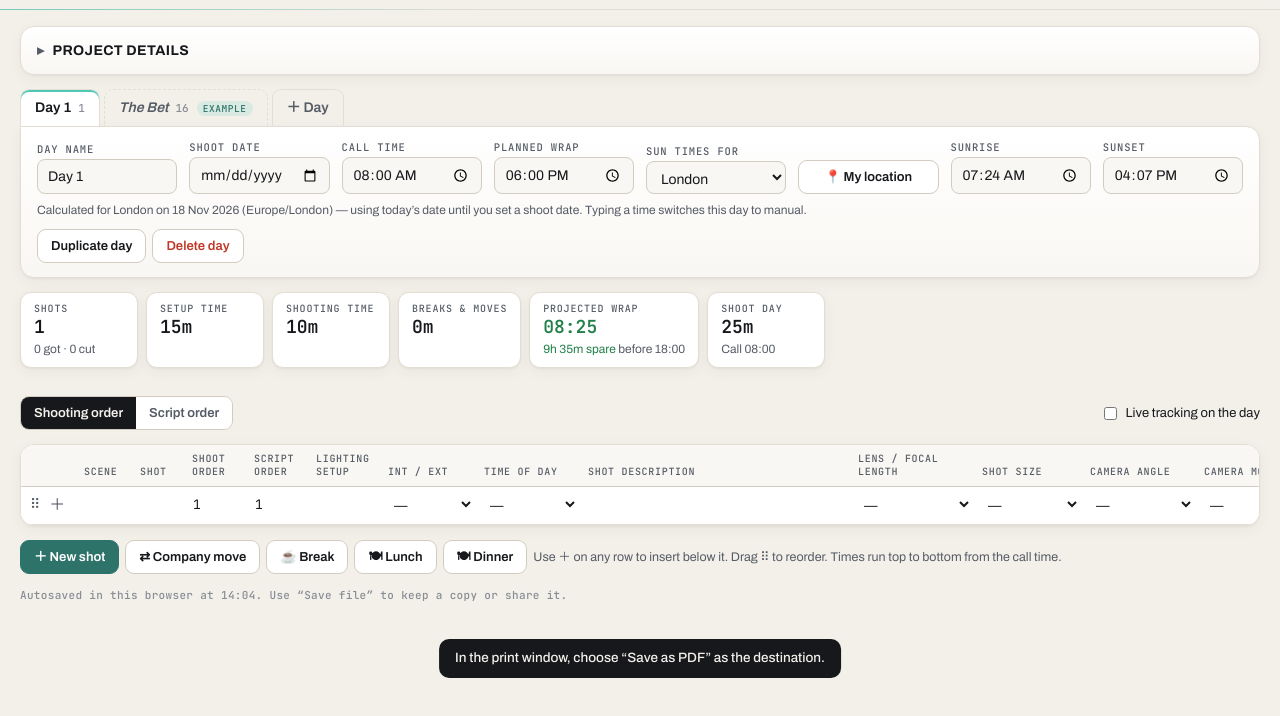
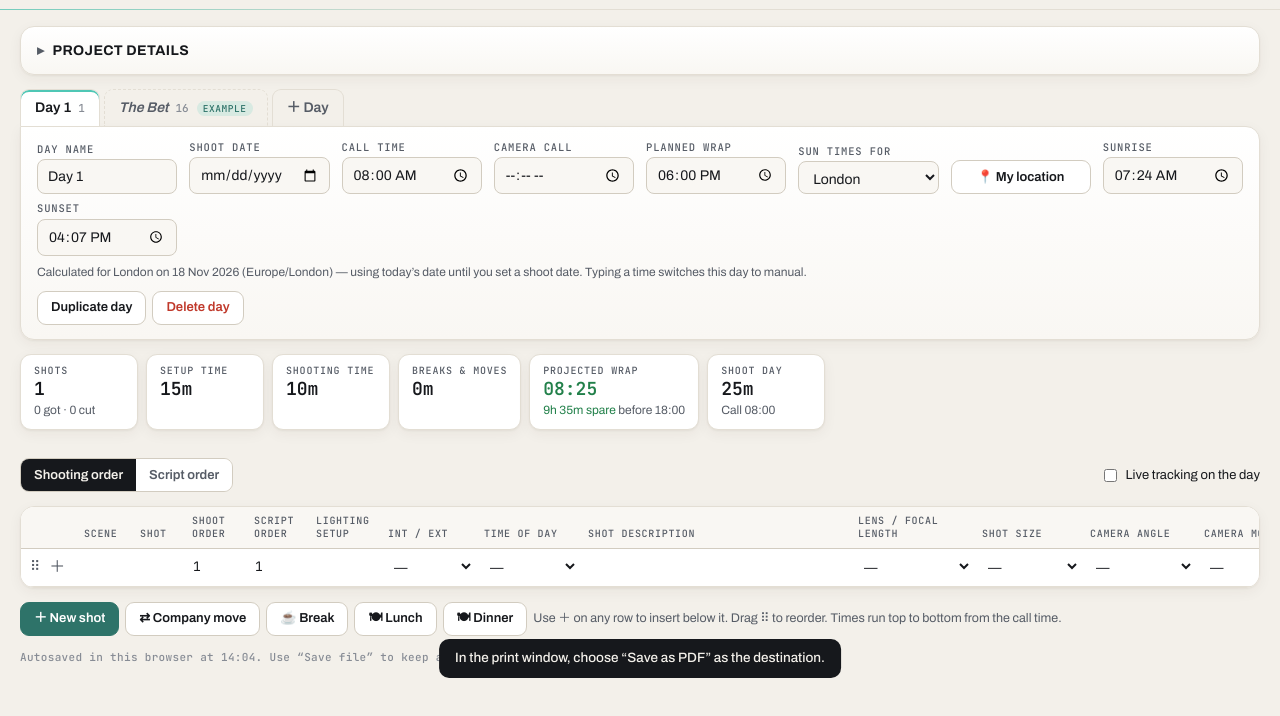
Before and after one commit to timmcglinchey/film-tool-hub, a plain HTML site: page tools/shotlist.html in a window 1280 px wide. Both pictures are taken after a click on the button "Export PDF". Shown: the part 98-814 px from the top of the page. Drawn offline with Linux system fonts and the light colour scheme.

Commit message:
Shot List: add Camera Call
The day's times now run from the camera call when one is set. The first
shot of the day takes no setup time of its own: call to camera call is its
setup. Shown in the day stats and the PDF header, copied to new days.

Co-Authored-By: Claude Opus 5.5 <noreply@anthropic.com>
Claude-Session: https://claude.ai/code/session_01TFF3TxF16yCA7MUA7uu8PA

```diff
--- a/tools/shotlist.html
+++ b/tools/shotlist.html
@@ -209,6 +209,7 @@ table.grid{border-collapse:separate;border-spacing:0;width:max-content;min-width
 .grid td.act button:hover{background:var(--field-hover);color:var(--ink)}
 .setupcell{display:flex;align-items:center}
 .eff{font:11px var(--mono);color:var(--good);white-space:nowrap;padding-right:4px;cursor:help}
+.eff.cam{color:var(--muted,inherit);opacity:.8;padding:0 4px}
 .flag{color:var(--warn);cursor:help;margin-left:3px;font-family:var(--sans)}
 .grid tr.tinted td{background:hsl(var(--h) 75% 50% / .07)}
 .grid tr.tinted td.h{box-shadow:inset 4px 0 0 hsl(var(--h) 65% 52%);background:linear-gradient(hsl(var(--h) 75% 50% / .07),hsl(var(--h) 75% 50% / .07)),var(--panel)}
@@ -360,6 +361,7 @@ dialog.dlg::backdrop{background:rgba(5,6,8,.6);backdrop-filter:blur(3px)}
         <label class="field"><span>Day name</span><input data-d="name"></label>
         <label class="field"><span>Shoot date</span><input type="date" data-d="date"></label>
         <label class="field"><span>Call time</span><input type="time" data-d="call"></label>
+        <label class="field" title="When the first shot should start rolling. The time between call and camera call is the first shot's setup, and the schedule runs from here."><span>Camera call</span><input type="time" data-d="camCall"></label>
         <label class="field"><span>Planned wrap</span><input type="time" data-d="wrap"></label>
         <label class="field"><span>Sun times for</span><select data-d="sunPlace" id="sunPlace"></select></label>
         <label class="field sunCustom"><span>Latitude</span><input type="number" step="0.0001" data-d="lat" placeholder="51.5074"></label>
@@ -531,7 +533,7 @@ const newShot=()=>({id:uid(),type:'shot',status:'To do',priority:'Must have',set
 const KINDS={break:{type:'break',label:'Break',duration:15,icon:'☕',name:'Break'},lunch:{type:'break',label:'Lunch',duration:30,icon:'🍽',name:'Lunch'},dinner:{type:'break',label:'Dinner',duration:30,icon:'🍽',name:'Dinner'},move:{type:'move',label:'Company move',duration:30,icon:'⇄',name:'Company move'}};
 const newBreak=k=>({id:uid(),type:KINDS[k].type,kind:k,label:KINDS[k].label,duration:KINDS[k].duration});
 const kindOf=r=>r.kind&&KINDS[r.kind]?r.kind:r.type==='move'?'move':/lunch/i.test(r.label)?'lunch':/dinner|supper/i.test(r.label)?'dinner':'break';
-const newDay=n=>({id:uid(),name:n,date:'',call:'08:00',wrap:'18:00',sunPlace:'london',lat:'',lon:'',sunrise:'',sunset:'',rows:[newShot()]});
+const newDay=n=>({id:uid(),name:n,date:'',call:'08:00',camCall:'',wrap:'18:00',sunPlace:'london',lat:'',lon:'',sunrise:'',sunset:'',rows:[newShot()]});
 
 /* ---------- sunrise / sunset (NOAA sunrise equation) ---------- */
 const PLACES=[['london','London',51.5074,-0.1278],['birmingham','Birmingham',52.4862,-1.8904],['bristol','Bristol',51.4545,-2.5879],['brighton','Brighton',50.8225,-0.1372],['cardiff','Cardiff',51.4816,-3.1791],['plymouth','Plymouth',50.3755,-4.1427],['norwich','Norwich',52.6309,1.2974],['manchester','Manchester',53.4808,-2.2426],['liverpool','Liverpool',53.4084,-2.9916],['leeds','Leeds',53.8008,-1.5491],['newcastle','Newcastle',54.9783,-1.6178],['belfast','Belfast',54.5973,-5.9301],['glasgow','Glasgow',55.8642,-4.2518],['edinburgh','Edinburgh',55.9533,-3.1883],['aberdeen','Aberdeen',57.1497,-2.0943],['inverness','Inverness',57.4778,-4.2247]];
@@ -582,7 +584,7 @@ function sampleDay(){
   [1,1,'1','EXT','Night','Car parked outside Bet Shop. Engine off, Kingpin out, then Boxer.','Wide','','Dolly Left','Dana Dolly','Kingpin, Boxer','Could see about wet down',30,10],
   [2,12,'8','EXT/INT','Night','Jane in car emerging out of silhouette into street light','MCU/CU','','Push in','Dana Dolly','Jane','Sillhouette beforehand, could be tricky to pull off',30,10],
  ];
- const d=newDay('The Bet'); d.example=true; d.call='17:00'; d.wrap='01:00';
+ const d=newDay('The Bet'); d.example=true; d.call='17:00'; d.camCall='17:30'; d.wrap='01:00';
  d.rows=D.map(a=>{ if(a==='DINNER')return newBreak('dinner');
   const r=newShot(); K.forEach((k,i)=>r[k]=typeof a[i]==='number'&&k!=='setup'&&k!=='shoot'?String(a[i]):a[i]);
   r.lens='DZO 21mm'; r.location='Base Foods'; return r;});
@@ -646,6 +648,8 @@ function compute(d){
  const S=state.settings,res={},warnings=[];
  const call=parseT(d.call), noCall=call==null;
  let cur=noCall?0:call; let wrap=parseT(d.wrap); if(wrap!=null&&!noCall&&wrap<=call) wrap+=1440;
+ /* camera call: the first shot rolls here; call → camera call is that shot's setup */
+ let cam=noCall?null:parseT(d.camCall); if(cam!=null&&cam<call) cam+=1440; let camDone=cam==null;
  const sr=parseT(d.sunrise), ss=parseT(d.sunset);
  const tot={setup:0,shoot:0,brk:0,shots:0,cut:0,got:0,niceN:0,niceM:0,saved:0};
  let prev=null,lastMaj=null,order=0,sinceBreak=0,warnedBreak=false; const seen=new Set();
@@ -659,8 +663,10 @@ function compute(d){
   const L=String(r.lighting??'').trim(), M=major(L);
   if(S.smart&&prev&&L){const pL=String(prev.lighting??'').trim();
    if(pL===L) eff=Math.min(setup,num(S.sameMins)); else if(M&&major(pL)===M) eff=Math.min(setup,num(S.relMins));}
+  if(!camDone){camDone=true;o.camFirst=true;eff=Math.max(0,cam-cur);
+   if(cur>cam)o.flags.push(`Can't roll at camera call (${fmt(cam)}): rows above it run until ${fmt(cur)}`);}
   o.setup=setup;o.eff=eff;o.setupStart=cur;o.start=cur+eff;o.end=o.start+shoot;cur=o.end;
-  tot.setup+=eff;tot.shoot+=shoot;tot.shots++;tot.saved+=setup-eff;
+  tot.setup+=eff;tot.shoot+=shoot;tot.shots++;if(!o.camFirst)tot.saved+=setup-eff;
   if(r.status==='Got it')tot.got++;
   if(r.priority==='Nice to have'&&r.status!=='Got it'){tot.niceN++;tot.niceM+=eff+shoot}
   if(M){if(lastMaj!==null&&M!==lastMaj&&seen.has(M))o.flags.push(`Goes back to lighting setup ${M}, which has already been struck`);seen.add(M);lastMaj=M;}
@@ -681,7 +687,7 @@ function compute(d){
   prev=r;
  }
  const scriptRank={}; d.rows.filter(r=>r.type==='shot').sort(cmpScript).forEach((r,i)=>scriptRank[r.id]=i+1);
- return {res,warnings,tot,call,wrap,finish:cur,noCall,scriptRank,sr,ss};
+ return {res,warnings,tot,call,cam,wrap,finish:cur,noCall,scriptRank,sr,ss};
 }
 
 /* ---------- colour ---------- */
@@ -731,7 +737,7 @@ function renderTable(){
   return `<tr data-id="${r.id}"><td class="h">${grip}</td>${cols.map(c=>`<td>${cellHTML(c,r)}</td>`).join('')}<td class="act"><button data-a="dup" title="Duplicate">⧉</button><button data-a="del" title="Delete">✕</button></td></tr>`;
  }).join(''):`<tr><td colspan="${cols.length+2}" class="empty">No shots yet. Use “＋ New shot” below, or Import a spreadsheet.</td></tr>`;
  $$('#tbody textarea').forEach(autosize);
- $('#hint').textContent=shooting?'Use ＋ on any row to insert below it. Drag ⠿ to reorder. Times run top to bottom from the call time.':'Script order view: times still follow shooting order. Switch back to drag rows.';
+ $('#hint').textContent=shooting?'Use ＋ on any row to insert below it. Drag ⠿ to reorder. Times run top to bottom from the '+(day().camCall?'camera call; the first shot is set up between call and camera call.':'call time.'):'Script order view: times still follow shooting order. Switch back to drag rows.';
  recompute();
 }
 function autosize(t){t.style.height='auto';t.style.height=t.scrollHeight+2+'px'}
@@ -748,7 +754,10 @@ function recompute(){
   const fl=o.flags&&o.flags.length?`<span class="flag" title="${esc(o.flags.join('\n'))}">⚠</span>`:'';
   set('start',showT?fmtH(o.start)+fl:'—');set('end',showT?fmtH(o.end):'—');
   const e=tr.querySelector('[data-c="eff"]');
-  if(e){if(!o.cut&&o.eff<o.setup){e.textContent=`→${o.eff}`;e.title=`Setup capped to ${o.eff} mins because the previous shot uses the same or a related lighting setup. Turn off in Settings.`}else{e.textContent='';e.title=''}}
+  const si=tr.querySelector('[data-k="setup"]');if(si)si.hidden=!!o.camFirst;
+  if(e)e.classList.toggle('cam',!!o.camFirst);
+  if(e&&o.camFirst){e.textContent=`Call → Cam`;e.title=`No setup time needed: this first shot is set up between call (${fmt(C.call)}) and camera call (${fmt(C.cam)}), ${fmtDur(o.eff)}. Change the camera call to adjust it.`}
+  else if(e){if(!o.cut&&o.eff<o.setup){e.textContent=`→${o.eff}`;e.title=`Setup capped to ${o.eff} mins because the previous shot uses the same or a related lighting setup. Turn off in Settings.`}else{e.textContent='';e.title=''}}
   tr.classList.toggle('cut',!!o.cut);tr.classList.toggle('got',r.status==='Got it');
   tr.classList.toggle('nice',r.priority==='Nice to have');tr.classList.toggle('over',!!o.over);
   const h=hueFor(r);tr.classList.toggle('tinted',h!=null);if(h!=null)tr.style.setProperty('--h',h);
@@ -769,7 +778,7 @@ function renderSummary(C){
   let sub='',cls='';
   if(C.wrap!=null){const diff=C.finish-C.wrap;sub=diff>0?`<span class="bad">${fmtDur(diff)} over</span> planned ${fmt(C.wrap)}`:`<span class="good">${fmtDur(-diff)} spare</span> before ${fmt(C.wrap)}`;cls=diff>0?'bad':'good'}
   stats.push(st('Projected wrap',fmtH(C.finish),sub,cls));
-  stats.push(st('Shoot day',fmtDur(C.finish-C.call),`Call ${fmt(C.call)}`));
+  stats.push(st('Shoot day',fmtDur(C.finish-C.call),`Call ${fmt(C.call)}${C.cam!=null?` · Camera ${fmt(C.cam)}`:''}`));
  }
  if(t.niceN)stats.push(st('Nice-to-haves',`${t.niceN}`,`${fmtDur(t.niceM)} you could drop`));
  if(live&&!C.noCall)stats.push(liveStat(C));
@@ -925,10 +934,10 @@ document.addEventListener('input',e=>{
  const dk=e.target.dataset.d;if(dk!=null){const d=day();d[dk]=e.target.value;if(dk==='name')renderTabs();
   if(dk==='sunrise'||dk==='sunset'){if(d.sunPlace!=='manual'){d.sunPlace='manual';toast('Switched to manual sun times for this day.')}}
   if(['date','sunPlace','lat','lon','sunrise','sunset'].includes(dk)){updateSun(d);renderSun()}
-  recompute();save()}
+  if(dk==='camCall')renderTable();else recompute();save()}
 });
 $('#tabs').addEventListener('click',e=>{
- if(e.target.closest('#dayAdd')){const d=newDay(`Day ${workDays().length+1}`);const cur=day().example?(workDays().slice(-1)[0]||day()):day();d.call=cur.call;d.wrap=cur.wrap;d.sunPlace=cur.sunPlace;d.lat=cur.lat;d.lon=cur.lon;const wi=state.days.indexOf(workDays().slice(-1)[0]);state.days.splice(wi+1,0,d);state.activeDay=d.id;renderAll();save();return}
+ if(e.target.closest('#dayAdd')){const d=newDay(`Day ${workDays().length+1}`);const cur=day().example?(workDays().slice(-1)[0]||day()):day();d.call=cur.call;d.camCall=cur.camCall||'';d.wrap=cur.wrap;d.sunPlace=cur.sunPlace;d.lat=cur.lat;d.lon=cur.lon;const wi=state.days.indexOf(workDays().slice(-1)[0]);state.days.splice(wi+1,0,d);state.activeDay=d.id;renderAll();save();return}
  const b=e.target.closest('[data-day]');if(b){state.activeDay=b.dataset.day;renderAll();save()}
 });
 $('#dayDup').onclick=()=>{const c=clone(day());c.id=uid();c.name=(c.name||'Day')+' (copy)';delete c.example;c.rows.forEach(r=>{r.id=uid();if(r.type==='shot')r.status='To do'});state.days.splice(state.days.indexOf(day())+1,0,c);state.activeDay=c.id;renderAll();save()};
@@ -988,7 +997,7 @@ function plainVal(c,r,o,C){
   case 'scriptOrder':return C.scriptRank[r.id]??'';
   case 'start':return o.cut||C.noCall||o.start==null?'':fmt(o.start)+(o.start>=1440?' (+1)':'');
   case 'end':return o.cut||C.noCall||o.end==null?'':fmt(o.end)+(o.end>=1440?' (+1)':'');
-  case 'setup':return o.eff!=null&&o.eff<o.setup?o.eff:(r.setup??'');
+  case 'setup':return o.camFirst?'':o.eff!=null&&o.eff<o.setup?o.eff:(r.setup??'');
   case 'image':return r.image?'[image]':'';
  }
  return r[c.key]??'';
@@ -1005,7 +1014,7 @@ function buildPrint(){
  pv.innerHTML=days.map(d=>{
   const C=compute(d);
   const date=d.date?new Date(d.date+'T12:00').toLocaleDateString('en-GB',{weekday:'long',day:'numeric',month:'long',year:'numeric'}):'';
-  const info=[[d.name,'',1],['Date',date],['Call',C.noCall?'':fmt(C.call),1],['Planned wrap',d.wrap],['Projected wrap',C.noCall?'':fmt(C.finish),1],['Sunrise',d.sunrise],['Sunset',d.sunset],['Shots',`${C.tot.shots}${C.tot.cut&&!S.printCut?'':''}`],['Setup / shoot',`${fmtDur(C.tot.setup)} / ${fmtDur(C.tot.shoot)}`]].filter(x=>x[1]||x[0]===d.name);
+  const info=[[d.name,'',1],['Date',date],['Call',C.noCall?'':fmt(C.call),1],['Camera call',C.cam==null?'':fmt(C.cam),1],['Planned wrap',d.wrap],['Projected wrap',C.noCall?'':fmt(C.finish),1],['Sunrise',d.sunrise],['Sunset',d.sunset],['Shots',`${C.tot.shots}${C.tot.cut&&!S.printCut?'':''}`],['Setup / shoot',`${fmtDur(C.tot.setup)} / ${fmtDur(C.tot.shoot)}`]].filter(x=>x[1]||x[0]===d.name);
   const body=d.rows.filter(r=>r.type!=='shot'||r.status!=='Cut'||S.printCut).map(r=>{
    const o=C.res[r.id]||{};
    if(r.type!=='shot')return `<tr class="brk"><td colspan="${cols.length}">${KINDS[kindOf(r)].icon} ${KINDS[kindOf(r)].name}${r.label&&r.label!==KINDS[kindOf(r)].name?' — '+esc(r.label):''} · ${num(r.duration)} mins${C.noCall?'':` · ${fmt(o.start)}–${fmt(o.end)}`}</td></tr>`;
```
